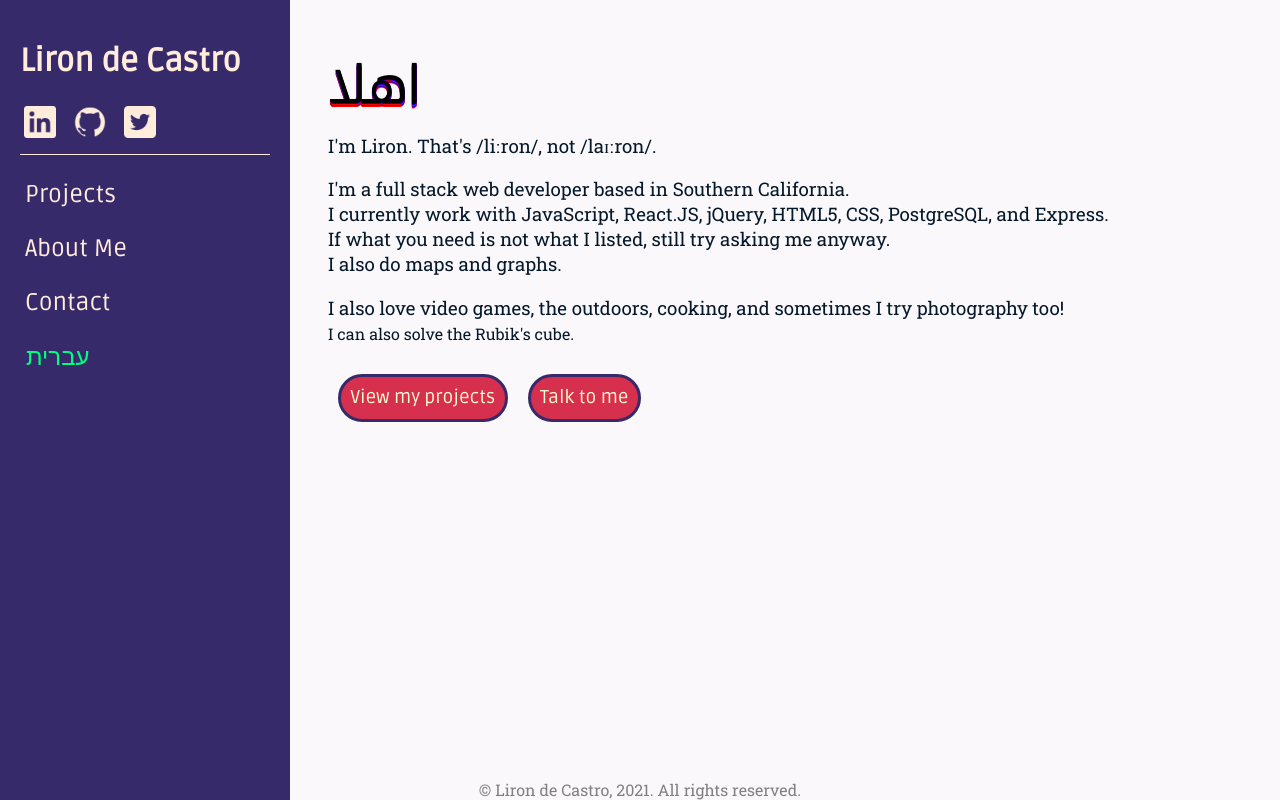
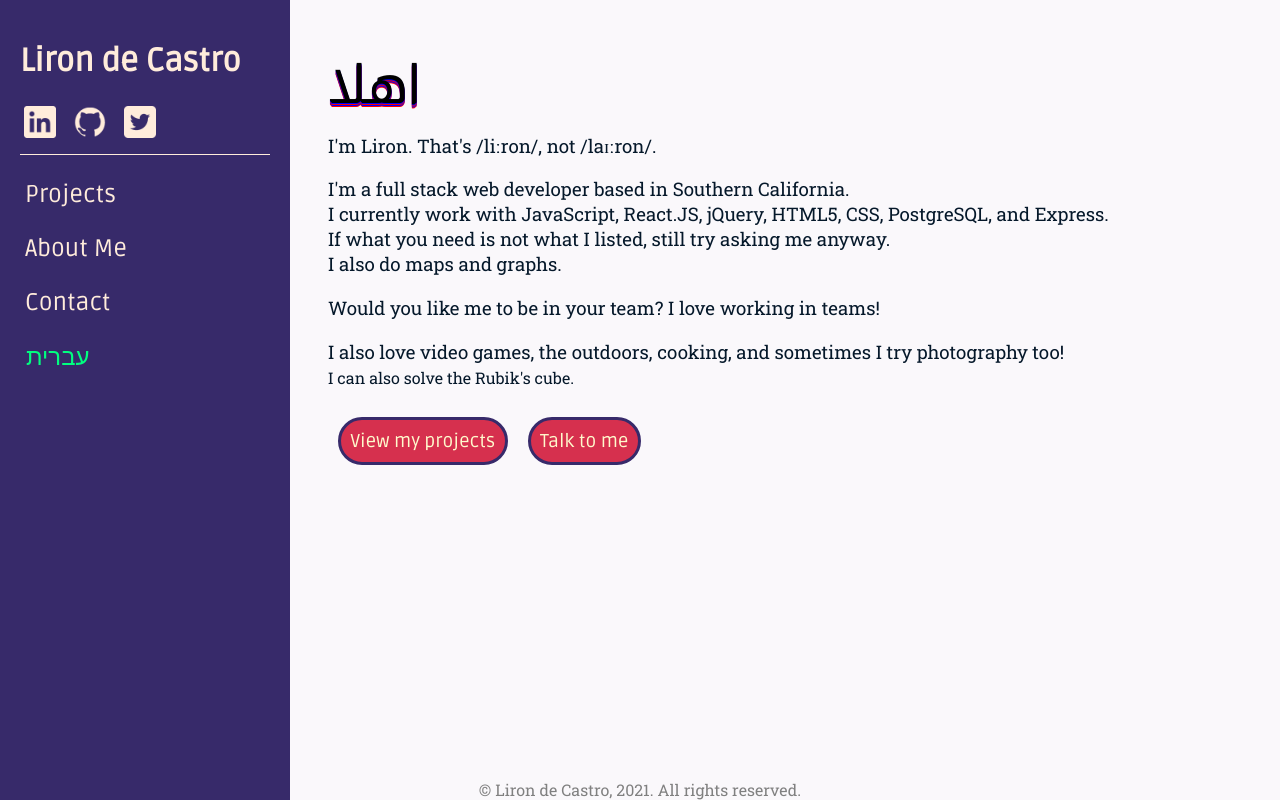
Before and after one commit to lirondco/liron_portfolio, a React (Create React App) app: page / in a window 1280 px wide. Built offline with nearby package versions, Linux system fonts and the light colour scheme; a web font is replaced by a local one.

Commit message:
added one bit of info in HEB and ENG home page

```diff
--- a/src/components/HomePage/HomePageEN.js
+++ b/src/components/HomePage/HomePageEN.js
@@ -43,6 +43,7 @@ export default function HomePageEN() {
           PostgreSQL, and Express. <br /> If what you need is not what I listed,
           still try asking me anyway. <br /> I also do maps and graphs.
         </p>
+        <p>Would you like me to be in your team? I love working in teams!</p>
         <p>
           I also love video games, the outdoors, cooking, and sometimes I try
           photography too! <br />{" "}
--- a/src/components/HomePage/HomePageHE.js
+++ b/src/components/HomePage/HomePageHE.js
@@ -42,6 +42,7 @@ export default function HomePageHE() {
           <br />
           אני גם עושה גרפים ומפות.
         </p>
+        <p>אתן רוצות אותי בצוות שלכן? אני אוהבת לעבוד בצוותים!</p>
         <p>
           אני גם אוהבת משחקי מחשב, הטבע, בישול, ולפעמים אני גם מנסה לעשות
           צילומים. <br />{" "}
```
